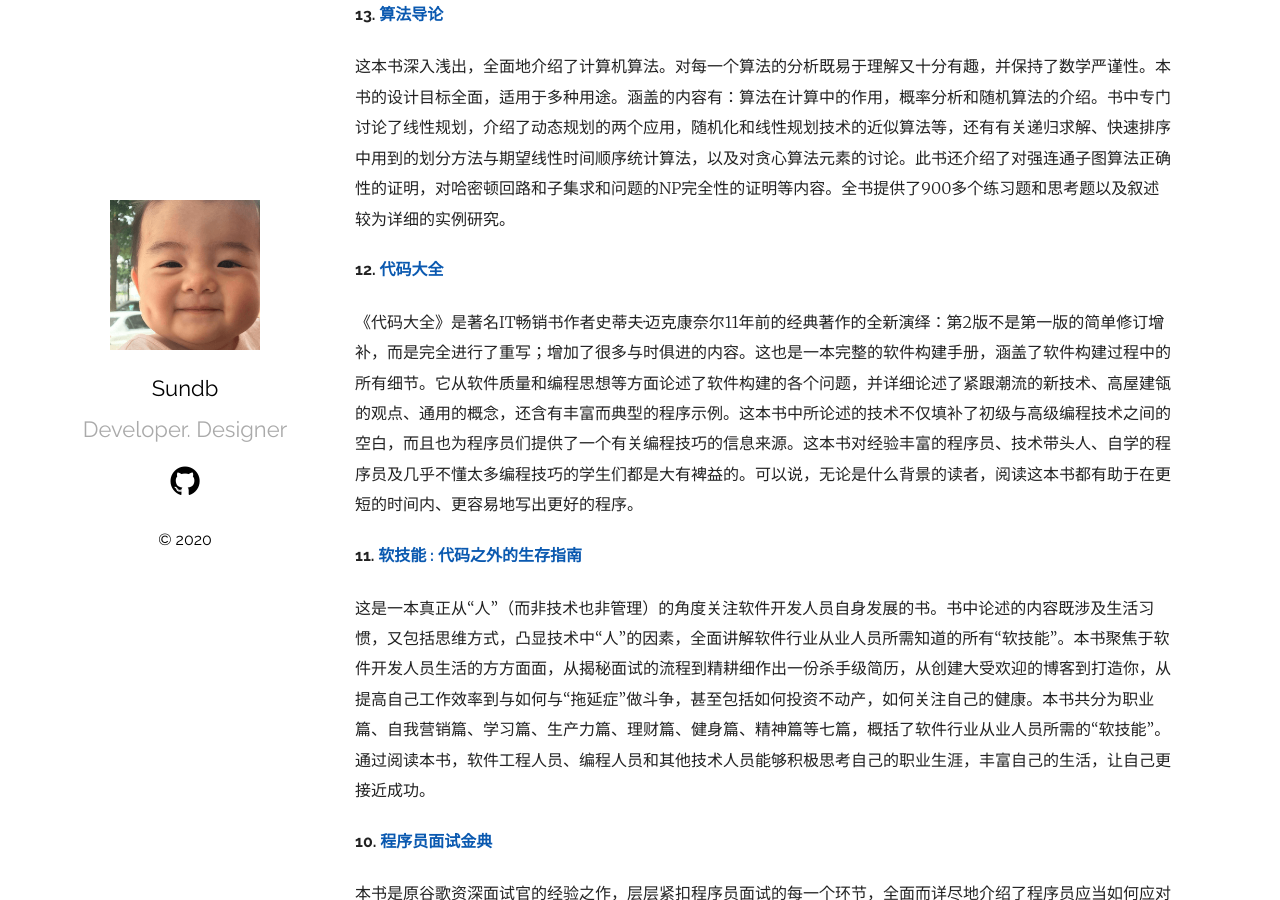
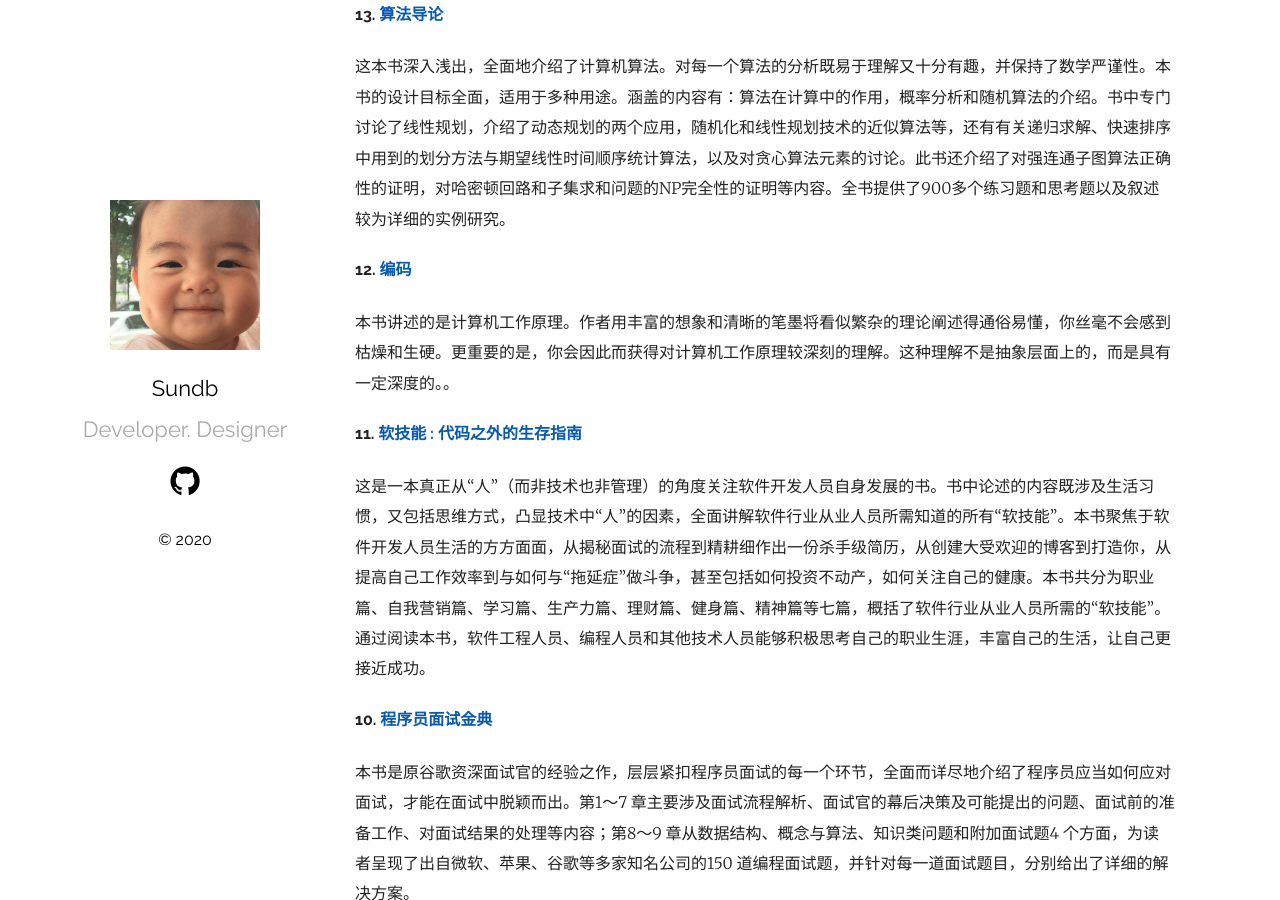
Before and after one commit to sundb/sundb.github.io, a Jekyll site: the page built from _posts/2020-02-28-25-most-recommended-programer-books.md, in a window 1280 px wide and 900 px high, scrolled down 1251 px. Built offline with Jekyll 4.4.1, drawn with Linux system fonts in a browser that asks for light colours.

Commit message:
add 2020-02-28-25-most-recommended-programer-books post

```diff
--- a/_posts/2020-02-28-25-most-recommended-programer-books.md
+++ b/_posts/2020-02-28-25-most-recommended-programer-books.md
@@ -41,9 +41,9 @@ toc: true
 
 这本书深入浅出，全面地介绍了计算机算法。对每一个算法的分析既易于理解又十分有趣，并保持了数学严谨性。本书的设计目标全面，适用于多种用途。涵盖的内容有：算法在计算中的作用，概率分析和随机算法的介绍。书中专门讨论了线性规划，介绍了动态规划的两个应用，随机化和线性规划技术的近似算法等，还有有关递归求解、快速排序中用到的划分方法与期望线性时间顺序统计算法，以及对贪心算法元素的讨论。此书还介绍了对强连通子图算法正确性的证明，对哈密顿回路和子集求和问题的NP完全性的证明等内容。全书提供了900多个练习题和思考题以及叙述较为详细的实例研究。
 
-#### 12. [代码大全](https://book.douban.com/subject/1477390/)
+#### 12. [编码](https://book.douban.com/subject/4822685/)
 
-《代码大全》是著名IT畅销书作者史蒂夫·迈克康奈尔11年前的经典著作的全新演绎：第2版不是第一版的简单修订增补，而是完全进行了重写；增加了很多与时俱进的内容。这也是一本完整的软件构建手册，涵盖了软件构建过程中的所有细节。它从软件质量和编程思想等方面论述了软件构建的各个问题，并详细论述了紧跟潮流的新技术、高屋建瓴的观点、通用的概念，还含有丰富而典型的程序示例。这本书中所论述的技术不仅填补了初级与高级编程技术之间的空白，而且也为程序员们提供了一个有关编程技巧的信息来源。这本书对经验丰富的程序员、技术带头人、自学的程序员及几乎不懂太多编程技巧的学生们都是大有裨益的。可以说，无论是什么背景的读者，阅读这本书都有助于在更短的时间内、更容易地写出更好的程序。
+本书讲述的是计算机工作原理。作者用丰富的想象和清晰的笔墨将看似繁杂的理论阐述得通俗易懂，你丝毫不会感到枯燥和生硬。更重要的是，你会因此而获得对计算机工作原理较深刻的理解。这种理解不是抽象层面上的，而是具有一定深度的。。
 
 #### 11. [软技能 : 代码之外的生存指南](https://book.douban.com/subject/26835090/)
 
```
